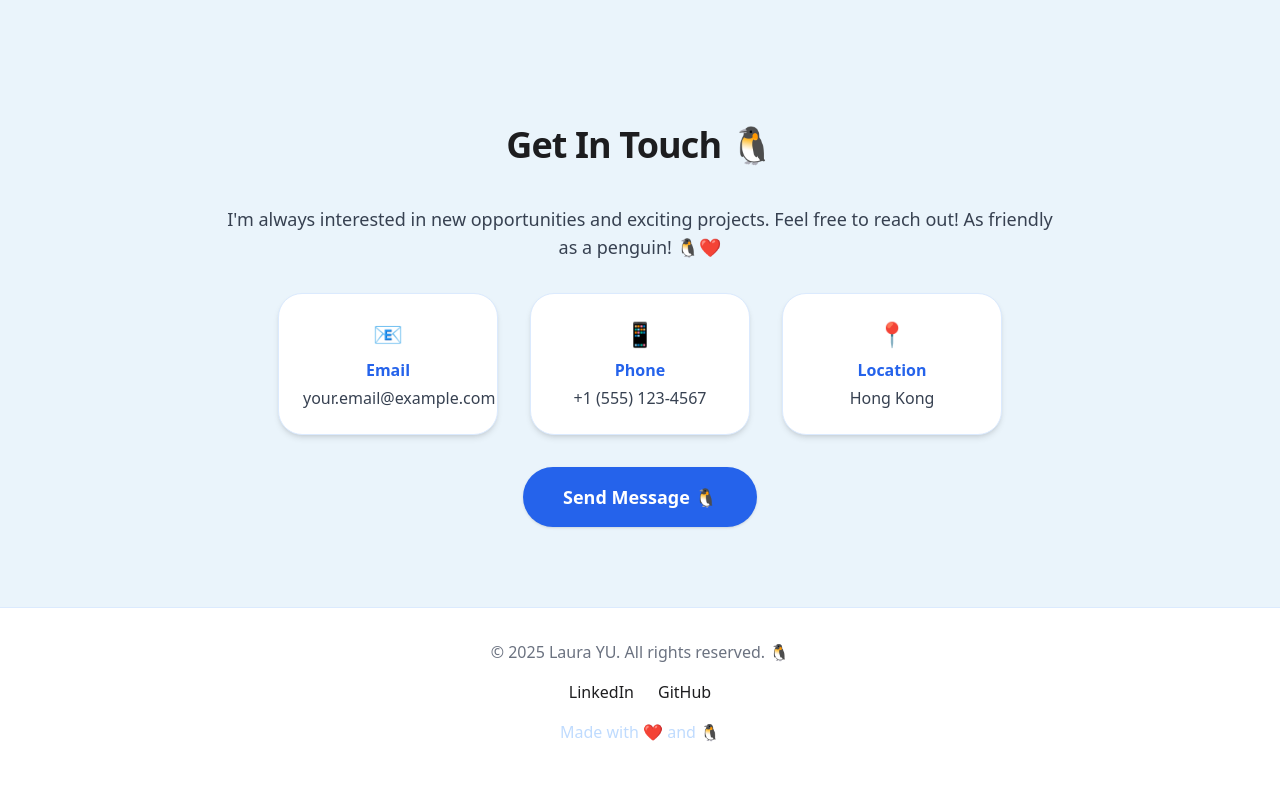
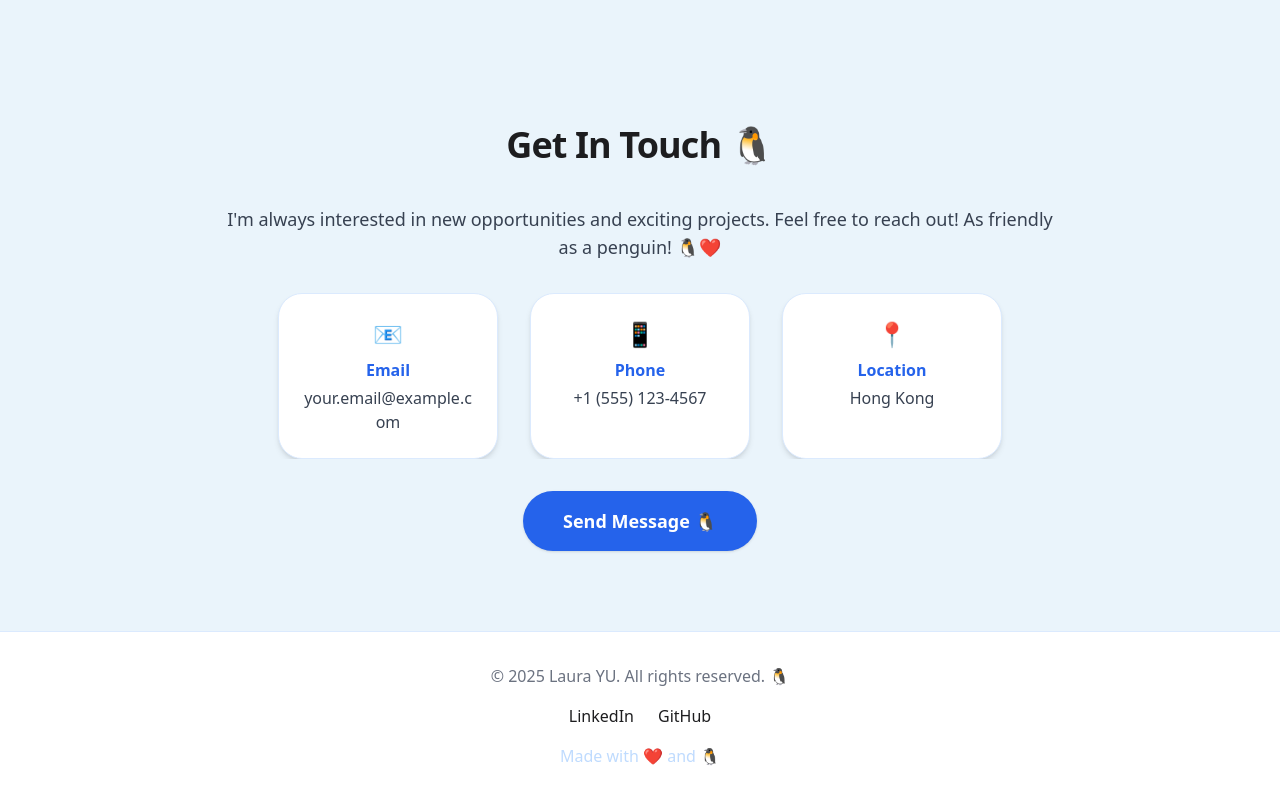
Before and after one commit to KT0846/kt0846.github.io, a React (Create React App) app: page / in a window 1280 px wide. Shown: the part 3649-4449 px from the top of the page. Before the commit the page ends 4425 px from the top, so only its background shows below. Built offline with nearby package versions, Linux system fonts and the light colour scheme.

Commit message:
Change browser tab title

```diff
--- a/public/index.html
+++ b/public/index.html
@@ -24,7 +24,7 @@
       work correctly both with client-side routing and a non-root public URL.
       Learn how to configure a non-root public URL by running `npm run build`.
     -->
-    <title>React App</title>
+    <title>Laura YU's Portfolio</title>
     <script src="https://cdn.tailwindcss.com"></script>
   </head>
   <body>
--- a/src/App.tsx
+++ b/src/App.tsx
@@ -249,21 +249,21 @@ function App() {
             I'm always interested in new opportunities and exciting projects.
             Feel free to reach out! As friendly as a penguin! 🐧❤️
           </p>
-          <div className="flex flex-row flex-wrap justify-center gap-4 md:gap-8 mb-8">
-            <div className="bg-white p-6 rounded-3xl border border-blue-100 shadow-md flex-1 min-w-[140px] max-w-[220px]">
+          <div className="flex flex-row justify-center gap-4 md:gap-8 mb-8 overflow-x-auto">
+            <div className="bg-white p-6 rounded-3xl border border-blue-100 shadow-md flex-1 min-w-0 max-w-[220px] flex flex-col items-center">
               <div className="text-2xl mb-2">📧</div>
               <h3 className="font-semibold text-[#2563eb] text-base mb-1">Email</h3>
-              <p className="text-gray-700 text-base">your.email@example.com</p>
+              <p className="text-gray-700 text-xs md:text-base break-all">your.email@example.com</p>
             </div>
-            <div className="bg-white p-6 rounded-3xl border border-blue-100 shadow-md flex-1 min-w-[140px] max-w-[220px]">
+            <div className="bg-white p-6 rounded-3xl border border-blue-100 shadow-md flex-1 min-w-0 max-w-[220px] flex flex-col items-center">
               <div className="text-2xl mb-2">📱</div>
               <h3 className="font-semibold text-[#2563eb] text-base mb-1">Phone</h3>
-              <p className="text-gray-700 text-base">+1 (555) 123-4567</p>
+              <p className="text-gray-700 text-xs md:text-base break-all">+1 (555) 123-4567</p>
             </div>
-            <div className="bg-white p-6 rounded-3xl border border-blue-100 shadow-md flex-1 min-w-[140px] max-w-[220px]">
+            <div className="bg-white p-6 rounded-3xl border border-blue-100 shadow-md flex-1 min-w-0 max-w-[220px] flex flex-col items-center">
               <div className="text-2xl mb-2">📍</div>
               <h3 className="font-semibold text-[#2563eb] text-base mb-1">Location</h3>
-              <p className="text-gray-700 text-base">Hong Kong</p>
+              <p className="text-gray-700 text-xs md:text-base break-all">Hong Kong</p>
             </div>
           </div>
           <button className="bg-[#2563eb] text-white px-10 py-4 rounded-full font-semibold text-lg shadow hover:bg-[#1746a2] transition">Send Message 🐧</button>
```
